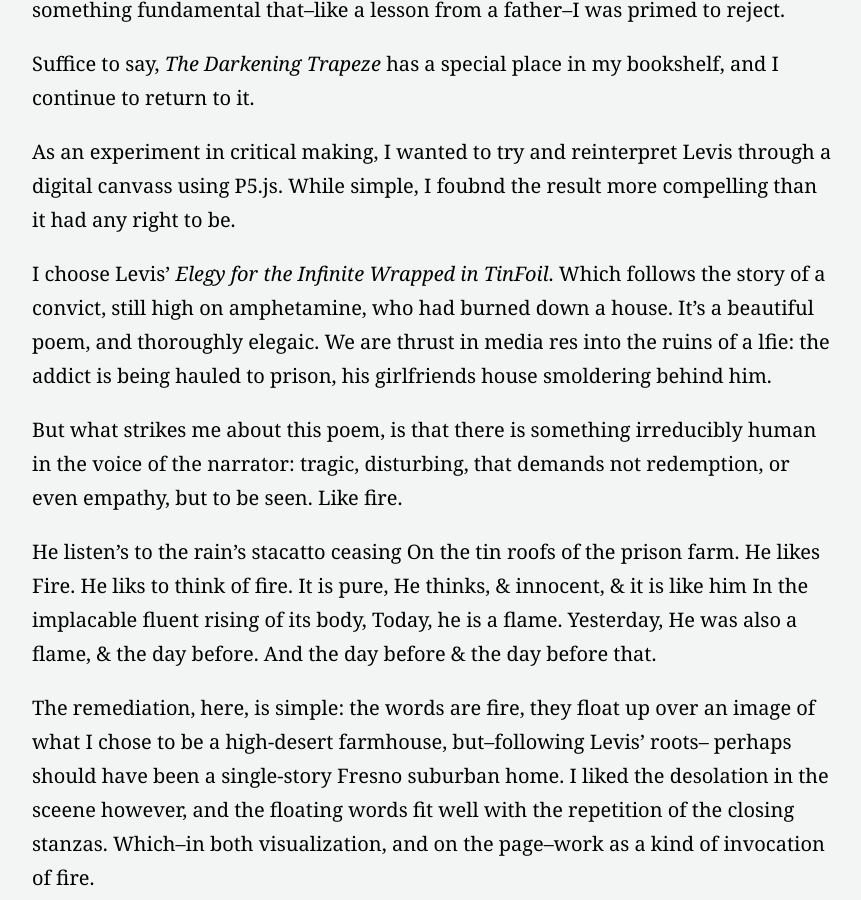
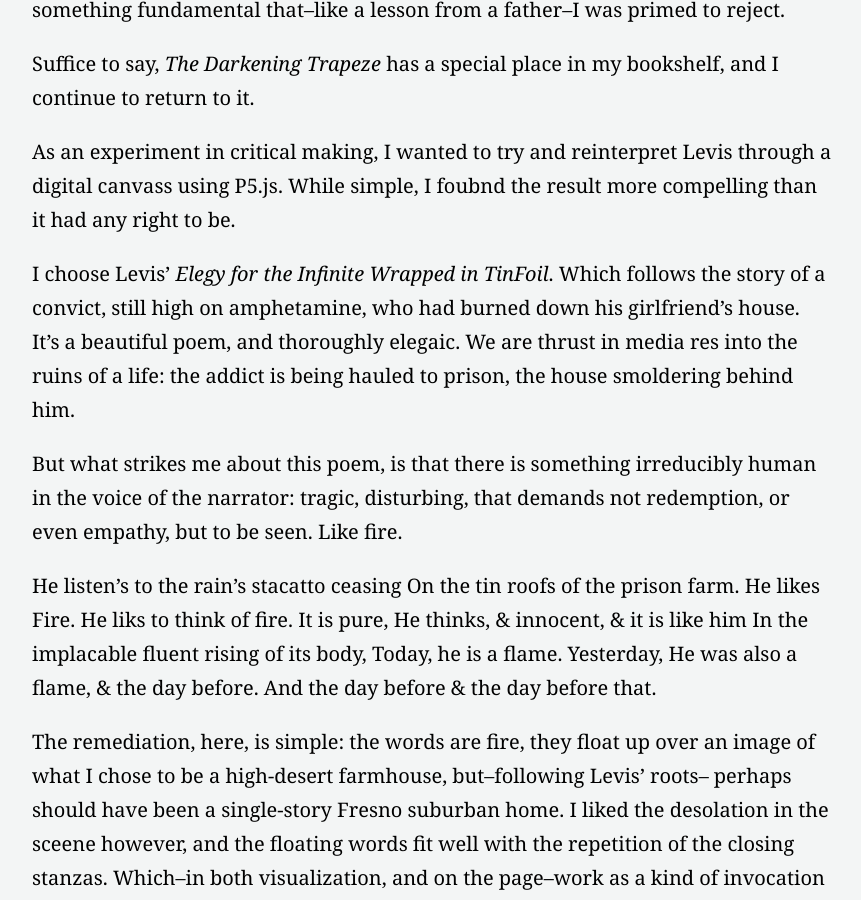
Before and after one commit to CreativeKenning/gradsitedemo, a Jekyll site: the page built from _CreativeProjects/2026-07-29-Levis.md, in a window 1280 px wide and 900 px high, scrolled down 1485 px. Shown: the whole window, without its empty margins (208-1069 px from the left). Built offline with Jekyll 4.4.1, drawn with Linux system fonts in a browser that asks for light colours; nearby versions of some CDN libraries.

Commit message:
test again

```diff
--- a/_CreativeProjects/2026-07-29-Levis.md
+++ b/_CreativeProjects/2026-07-29-Levis.md
@@ -28,7 +28,7 @@
 
 As an experiment in  critical making, I wanted to try and reinterpret Levis through a digital canvass using P5.js. While simple, I foubnd the result more compelling than it had any right to be.
 
-I choose Levis' *Elegy for the Infinite Wrapped in TinFoil*. Which follows the story of a convict, still high on amphetamine, who had burned down a house. It's a beautiful poem, and thoroughly elegaic. We are thrust in media res into the ruins of a lfie: the addict is being hauled to prison, his girlfriends house smoldering  behind him.
+I choose Levis' *Elegy for the Infinite Wrapped in TinFoil*. Which follows the story of a convict, still high on amphetamine, who had burned down his girlfriend's house. It's a beautiful poem, and thoroughly elegaic. We are thrust in media res into the ruins of a life: the addict is being hauled to prison, the house smoldering behind him.
 
 But what strikes me about this poem, is that there is something irreducibly human in the voice of the narrator: tragic, disturbing, that demands not redemption, or even empathy, but to be seen. Like fire.
 
```
